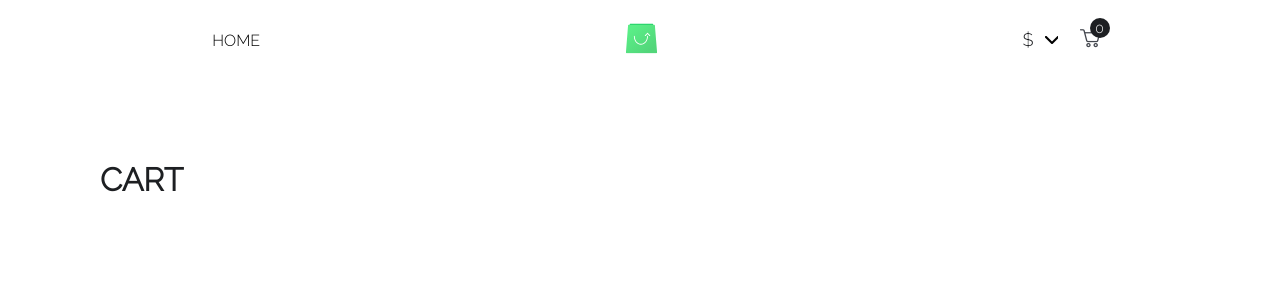
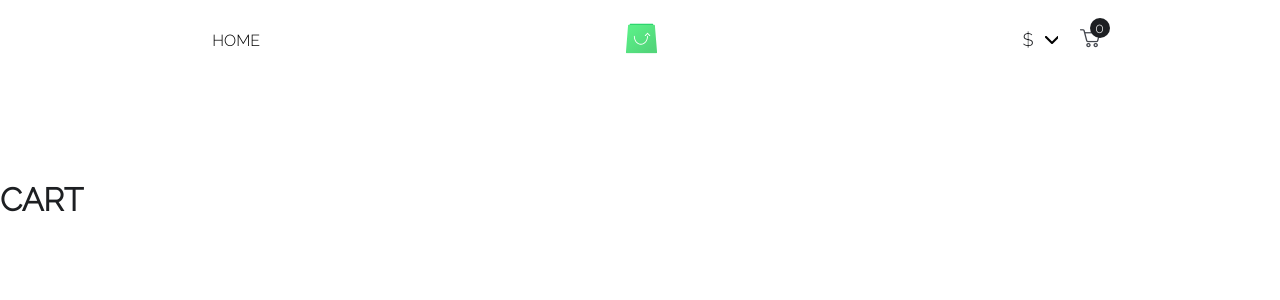
Before and after one commit to BlackGold888/scandiweb-react, a React (Create React App) app: page /view/bag in a window 1280 px wide. Shown: the top 300 px of the page. Built offline with nearby package versions, Linux system fonts and the light colour scheme.

Commit message:
Code refactoring

```diff
--- a/src/components/Bag/Bag.css
+++ b/src/components/Bag/Bag.css
@@ -1,5 +1,6 @@
 .bag_container {
-    margin: 80px 100px;
+    margin: auto;
+    max-width: 1440px;
 }
 
 .cart_title {
@@ -7,6 +8,7 @@
     font-weight: bold;
     font-size: 32px;
     line-height: 40px;
+    margin-top: 100px;
     height: 40px;
     text-transform: uppercase;
     width: 84px;
--- a/src/components/cart/Cart.css
+++ b/src/components/cart/Cart.css
@@ -15,7 +15,7 @@
     display: block;
     position: absolute;
     padding: 16px;
-    right: 400px;
+    right: 30px;
     width: 325px;
 }
 
@@ -180,15 +180,14 @@
     margin-top: 44px;
 }
 
-
-@media only screen and (max-width: 1200px) {
-    .cart_items_container{
-        right: 100px;
-    }
-}
-
-@media only screen and (max-width: 1680px) {
+@media only screen and (min-width: 1200px) {
     .cart_items_container{
         right: 290px;
     }
 }
+
+@media only screen and (min-width: 1680px) {
+    .cart_items_container{
+        right: 400px;
+    }
+}
```
